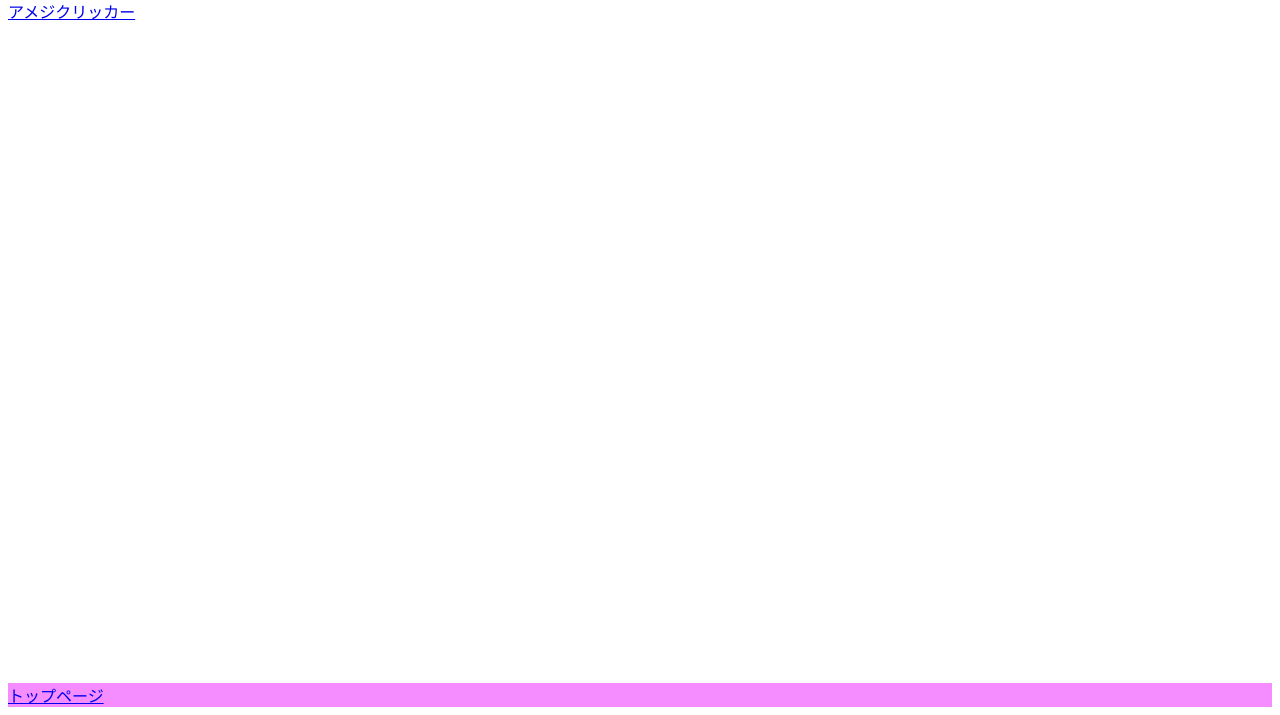
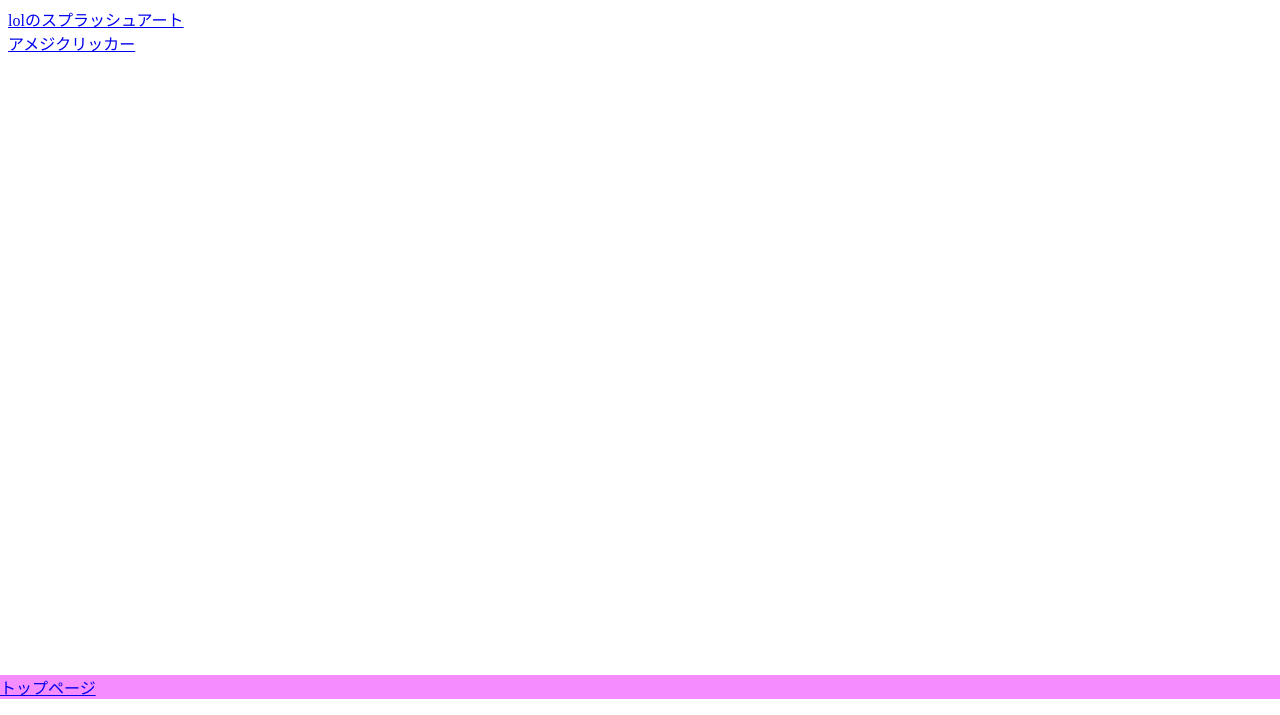
Before and after one commit to Amethyst1106/page, a plain HTML site: page index.html in a window 1280 px wide. Shown: the part 101-816 px from the top of the page. Drawn offline with nearby package versions, Linux system fonts and the light colour scheme.

Commit message:
htmlにcontentを入れcss修正

```diff
--- a/css/style.css
+++ b/css/style.css
@@ -1,7 +1,7 @@
-body{
+#content{
     min-height: 100vh;
     position: relative;
-    padding-top: 50px;
-    padding-bottom: 50px;
+    padding-top: 100px;
+    padding-bottom: 100px;
     box-sizing: border-box;
 }
--- a/index.html
+++ b/index.html
@@ -12,10 +12,11 @@
     <body>
         <header id="header"></header>
 
-        <br>
-        <a href="lol.html">lolのスプラッシュアート</a>
-        <br>
-        <a href="clicker.html">アメジクリッカー</a>
+        <div id="content">
+            <a href="lol.html">lolのスプラッシュアート</a>
+            <br>
+            <a href="clicker.html">アメジクリッカー</a>
+        </div>
 
         <footer id="footer"></footer>
     </body>
```
Also changed, not shown: clicker.html (+2 -0 lines), lol.html (+7 -5 lines).
